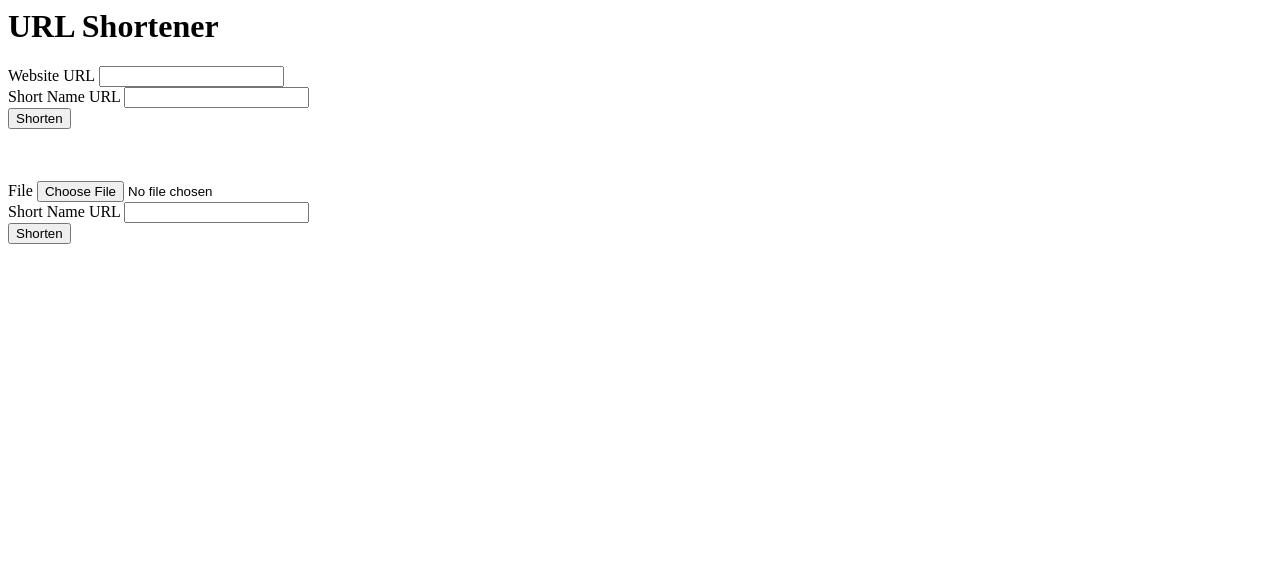
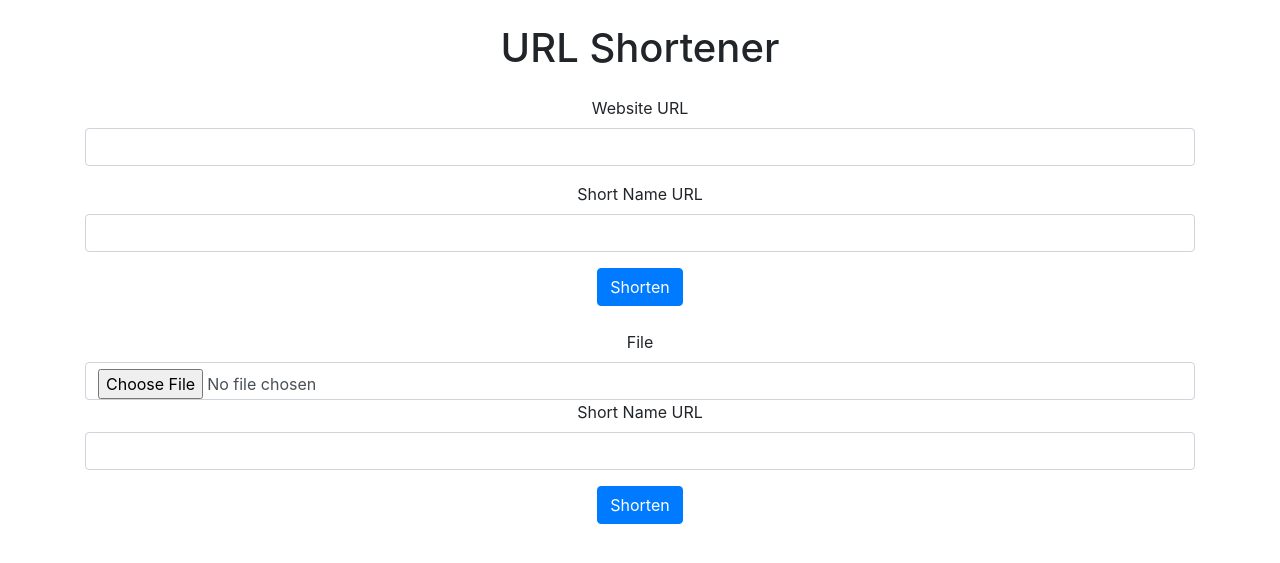
Before and after one commit to denisakita/url-shortener-flask, a Flask app: page / in a window 1280 px wide. Shown: the top 563 px of the page. Run offline with Flask 3, Linux system fonts and the light colour scheme; some libraries are stand-ins or nearby versions.

Commit message:
feat: template with Bootstrap

```diff
--- a/templates/base.html
+++ b/templates/base.html
@@ -1,15 +1,22 @@
+<!DOCTYPE html>
+<html lang="en">
 <head>
-    <title>
-        {% block title %}
-
-    {% endblock %}
-    </title>
+    <meta charset="UTF-8">
+    <meta name="viewport" content="width=device-width, initial-scale=1.0">
+    <title>{% block title %}{% endblock %}</title>
+    <link href="https://stackpath.bootstrapcdn.com/bootstrap/4.5.2/css/bootstrap.min.css" rel="stylesheet">
 </head>
-
-{% for message in get_flashed_messages() %}
-    <h2>{{ message }}</h2>
-{% endfor %}
-
-{% block main %}
-
-{% endblock %}
+<body>
+    <div class="container mt-4">
+        {% for message in get_flashed_messages() %}
+            <div class="alert alert-info" role="alert">
+                {{ message }}
+            </div>
+        {% endfor %}
+        {% block main %}{% endblock %}
+    </div>
+    <script src="https://code.jquery.com/jquery-3.5.1.slim.min.js"></script>
+    <script src="https://cdn.jsdelivr.net/npm/@popperjs/core@2.9.2/dist/umd/popper.min.js"></script>
+    <script src="https://stackpath.bootstrapcdn.com/bootstrap/4.5.2/js/bootstrap.min.js"></script>
+</body>
+</html>
--- a/templates/home.html
+++ b/templates/home.html
@@ -3,34 +3,36 @@
 {% block title %}URL Shortener{% endblock %}
 
 {% block main %}
+    <div class="text-center">
+        <h1 class="mb-4">URL Shortener</h1>
 
-    <h1>URL Shortener</h1>
+        <form action="your-url" method="post" class="mb-4">
+            <div class="form-group">
+                <label for="url">Website URL</label>
+                <input type="url" name="url" class="form-control" required>
+            </div>
+            <div class="form-group">
+                <label for="code">Short Name URL</label>
+                <input type="text" name="code" class="form-control" required>
+            </div>
+            <button type="submit" class="btn btn-primary">Shorten</button>
+        </form>
 
-    <form action="your-url" method="post">
-        <label for="url">Website URL</label>
-        <input type="url" name="url" value="" required>
-        <br>
-        <label for="code">Short Name URL</label>
-        <input type="text" name="code" value="" required>
-        <br>
-        <input type="submit" value="Shorten">
-    </form>
-    <br>
-    <br>
+        <form action="your-url" method="post" enctype="multipart/form-data" class="mb-4">
+            <div class="form-group">
+                <label for="file">File</label>
+                <input type="file" name="file" class="form-control" required>
+                 <div class="form-group">
+                <label for="code">Short Name URL</label>
+                <input type="text" name="code" class="form-control" required>
+            </div>
+                <button type="submit" class="btn btn-primary">Shorten</button>
 
-    <form action="your-url" method="post" enctype="multipart/form-data">
-        <label for="url">File</label>
-        <input type="file" name="file" value="" required>
-        <br>
-        <label for="code">Short Name URL</label>
-        <input type="text" name="code" value="" required>
-        <br>
-        <input type="submit" value="Shorten">
-    </form>
+            </div>
 
-    <br>
-    <br>
-    {% if codes %}
+        </form>
+
+     {% if codes %}
         <h2>Codes you have created</h2>
         <ul>
             {% for code in codes %}
@@ -40,5 +42,6 @@
             {% endfor %}
         </ul>
     {% endif %}
+    </div>
 
 {% endblock %}
--- a/templates/your_url.html
+++ b/templates/your_url.html
@@ -3,6 +3,8 @@
 {% block title %}URL for "{{ code }}" {% endblock %}
 
 {% block main %}
-<h1>Your URL</h1>
-<h2>{{ code }}</h2>
+    <div class="text-center">
+        <h1>Your URL</h1>
+        <h2>{{ code }}</h2>
+    </div>
 {% endblock %}
--- a/urls.json
+++ b/urls.json
@@ -1 +1 @@
-{"youtube": {"url": "https://www.youtube.com/"}, "albania": {"file": "albania4.jpg"}, "google": {"url": "https://www.google.com/"}, "youtube1": {"url": "https://www.youtube.com/"}}
+{"youtube": {"url": "https://www.youtube.com/"}, "albania": {"file": "albania4.jpg"}, "google": {"url": "https://www.google.com/"}, "youtube1": {"url": "https://www.youtube.com/"}, "hello": {"file": "helloDopamineEra.png"}}
```
Also changed, not shown: templates/page_not_found.html (+5 -5 lines).
